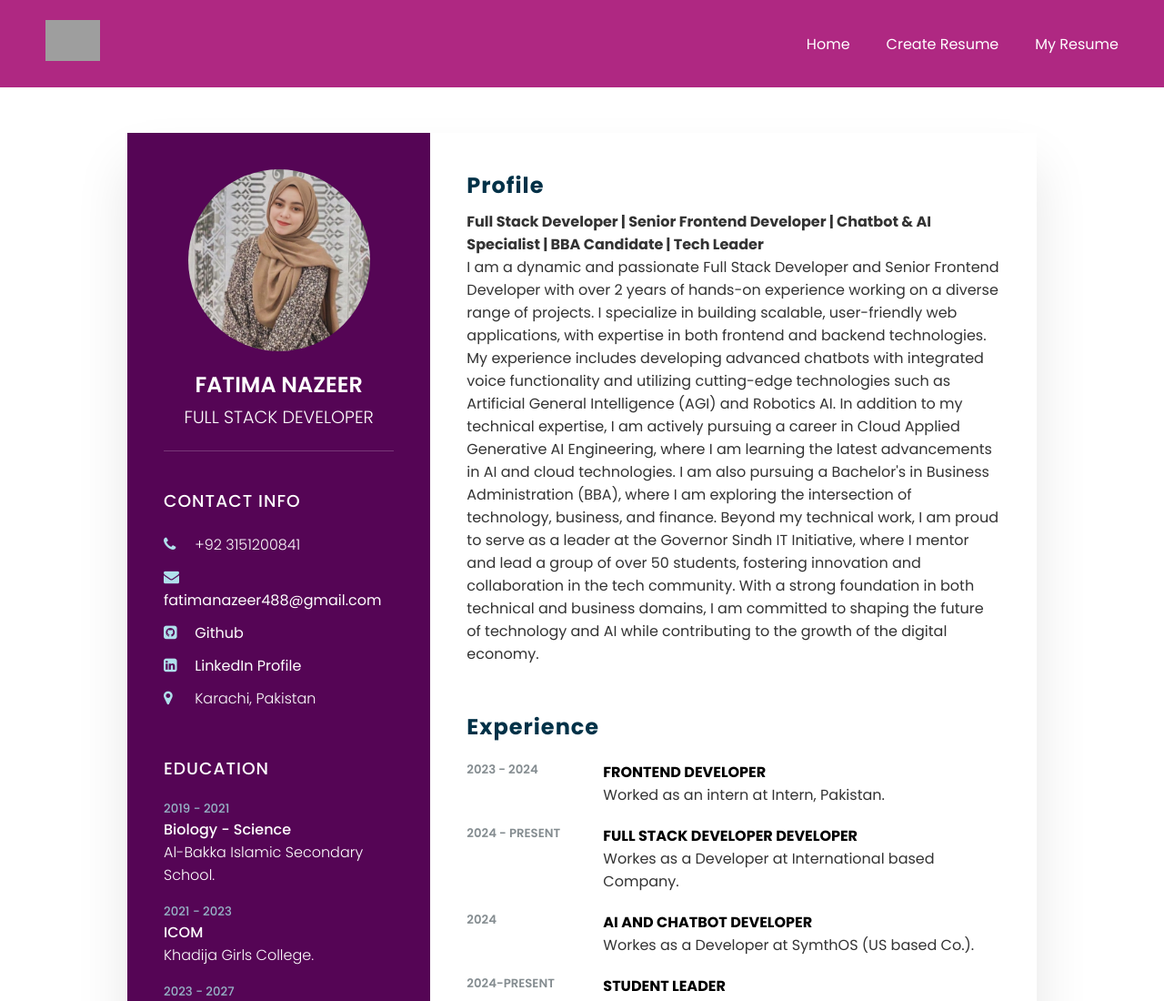
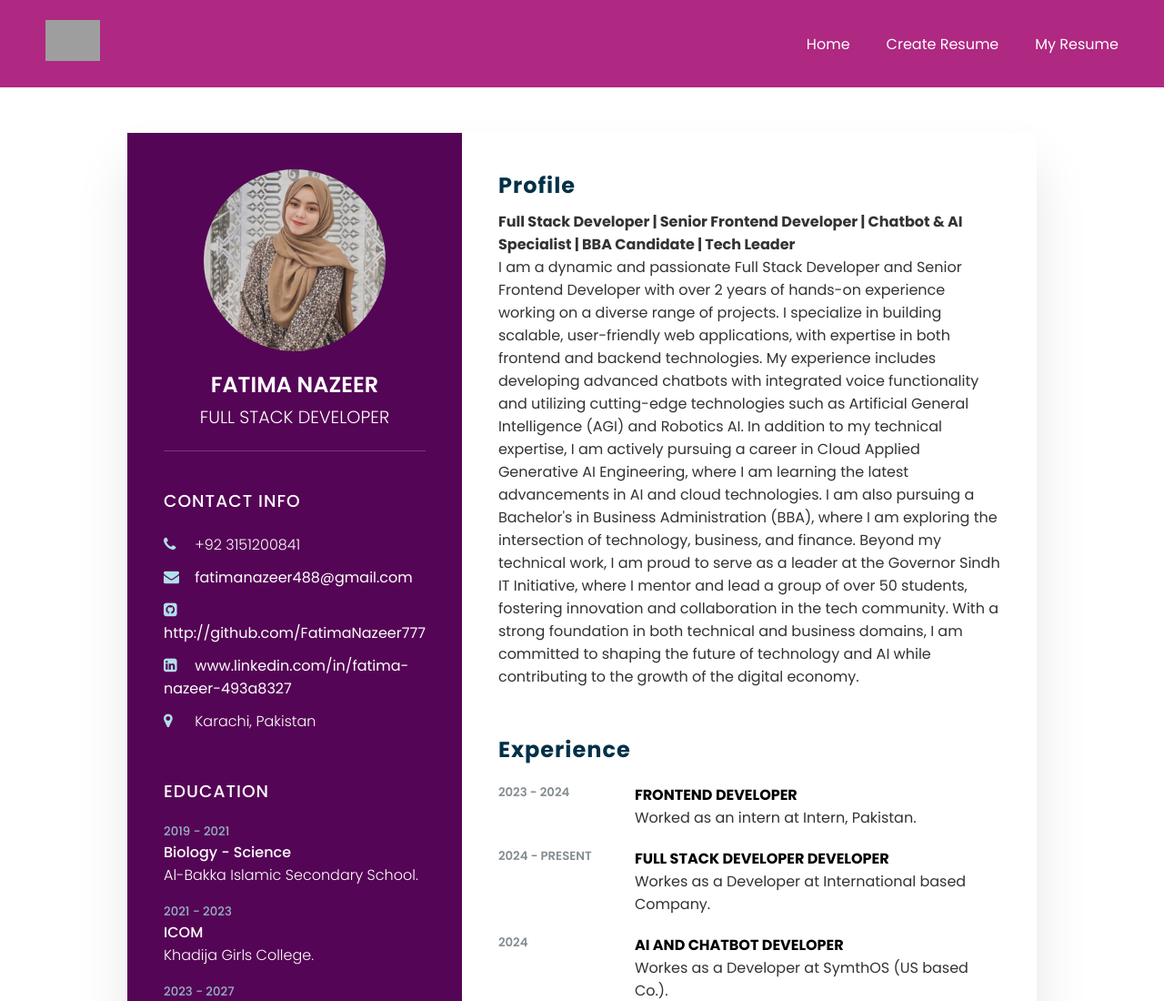
Before and after one commit to FatimaNazeer777/Resume-Builder, a plain HTML site: page index.html in a window 1280 px wide. Shown: the top 1100 px of the page at 91% size. Drawn offline with Linux system fonts and the light colour scheme; grey boxes are pictures that could not be loaded.

Commit message:
Update index.html

```diff
--- a/index.html
+++ b/index.html
@@ -47,11 +47,11 @@
                     </li>
                     <li>
                         <span class="icon"><i class="fa fa-github-square" aria-hidden="true"></i></span>
-                        <a href="https://github.com/FatimaNazeer777" target="_blank" class="text">Github</a>
+                        <a href="https://github.com/FatimaNazeer777" target="_blank" class="text">http://github.com/FatimaNazeer777</a>
                     </li>
                     <li>
                         <span class="icon"> <i class="fa fa-linkedin-square" aria-hidden="true"></i> </span>
-                        <a href="www.linkedin.com/in/fatima-nazeer-493a8327" target="_blank" class="text">LinkedIn Profile</a>
+                        <a href="www.linkedin.com/in/fatima-nazeer-493a8327" target="_blank" class="text">www.linkedin.com/in/fatima-nazeer-493a8327</a>
                     </li>
                     <li>
                         <span class="icon"><i class="fa fa-map-marker" aria-hidden="true"></i></span>
```
